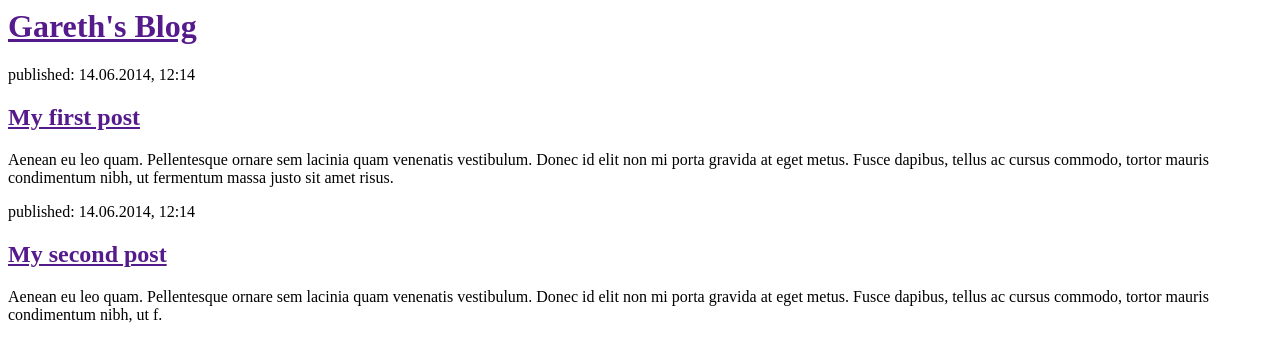
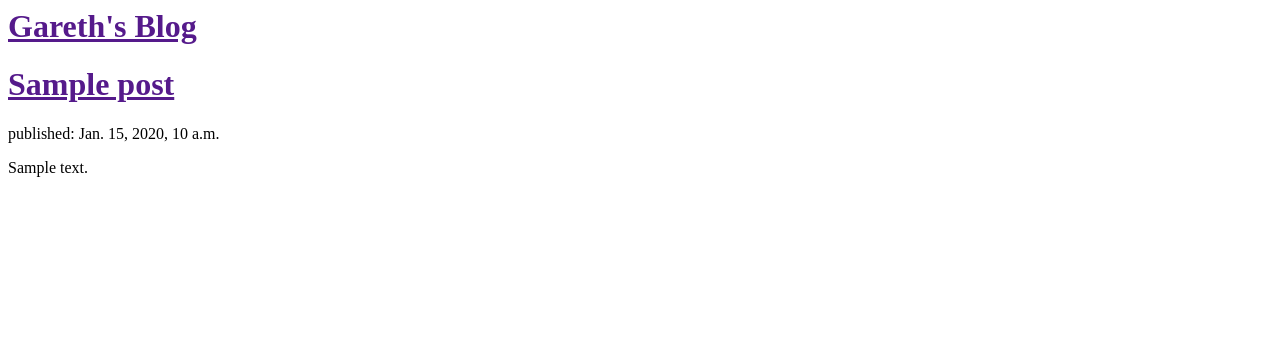
Before and after one commit to Gmiller290488/myBlog, a Django app: template myblog/blog/templates/blog/post_list.html in a window 1280 px wide. Shown: the top 362 px of the page. Run offline with Django 3.2, Linux system fonts and the light colour scheme; the template is opened without the code that fills it: values that come from a table or form of the project are taken from there, others are empty; tables that the repository leaves empty hold one stand-in row (values such as "Sample post").

Commit message:
Modified templates to display posts from database.

```diff
--- a/myblog/blog/templates/blog/post_list.html
+++ b/myblog/blog/templates/blog/post_list.html
@@ -1,22 +1,20 @@
 <html>
     <head>
-        <title>Django Girls blog</title>
+        <title>Gareth;s blog</title>
     </head>
     <body>
+
         <div>
             <h1><a href="">Gareth's Blog</a></h1>
         </div>
+        {% for post in posts %}
+            <div>
+                <h1><a href="">{{ post.title }}</a></h1>
+                <p>published: {{ post.published_date }}</p>
 
-        <div>
-            <p>published: 14.06.2014, 12:14</p>
-            <h2><a href="">My first post</a></h2>
-            <p>Aenean eu leo quam. Pellentesque ornare sem lacinia quam venenatis vestibulum. Donec id elit non mi porta gravida at eget metus. Fusce dapibus, tellus ac cursus commodo, tortor mauris condimentum nibh, ut fermentum massa justo sit amet risus.</p>
-        </div>
+                <p>{{ post.text|linebreaksbr }}</p>
+            </div>
 
-        <div>
-            <p>published: 14.06.2014, 12:14</p>
-            <h2><a href="">My second post</a></h2>
-            <p>Aenean eu leo quam. Pellentesque ornare sem lacinia quam venenatis vestibulum. Donec id elit non mi porta gravida at eget metus. Fusce dapibus, tellus ac cursus commodo, tortor mauris condimentum nibh, ut f.</p>
-        </div>
     </body>
+{% endfor %}
 </html>
--- a/myblog/blog/views.py
+++ b/myblog/blog/views.py
@@ -1,5 +1,8 @@
 from django.shortcuts import render
+from .models import Post
+from django.utils import timezone
 
 # Create your views here.
 def post_list(request):
-    return render(request, 'blog/post_list.html', {})
+    posts = Post.objects.filter(published_date__lte=timezone.now()).order_by('published_date')
+    return render(request, 'blog/post_list.html', {'posts': posts})
```
